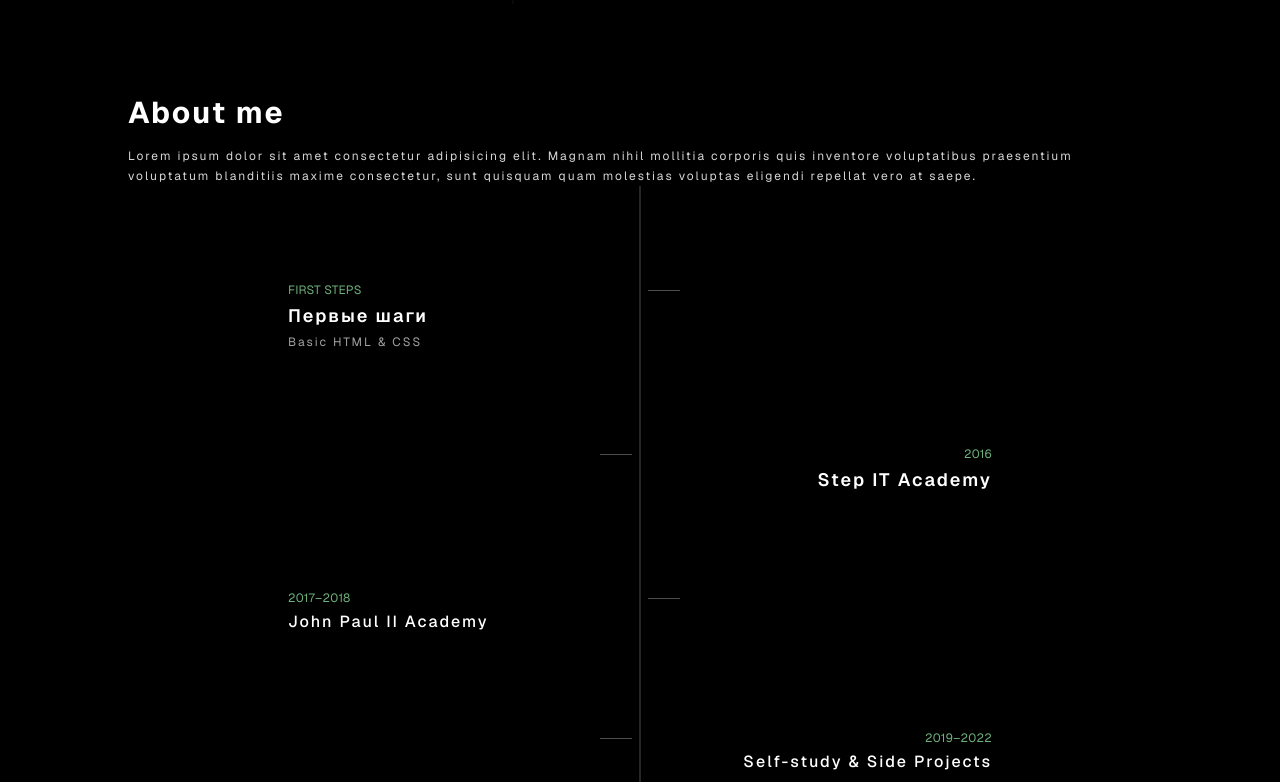
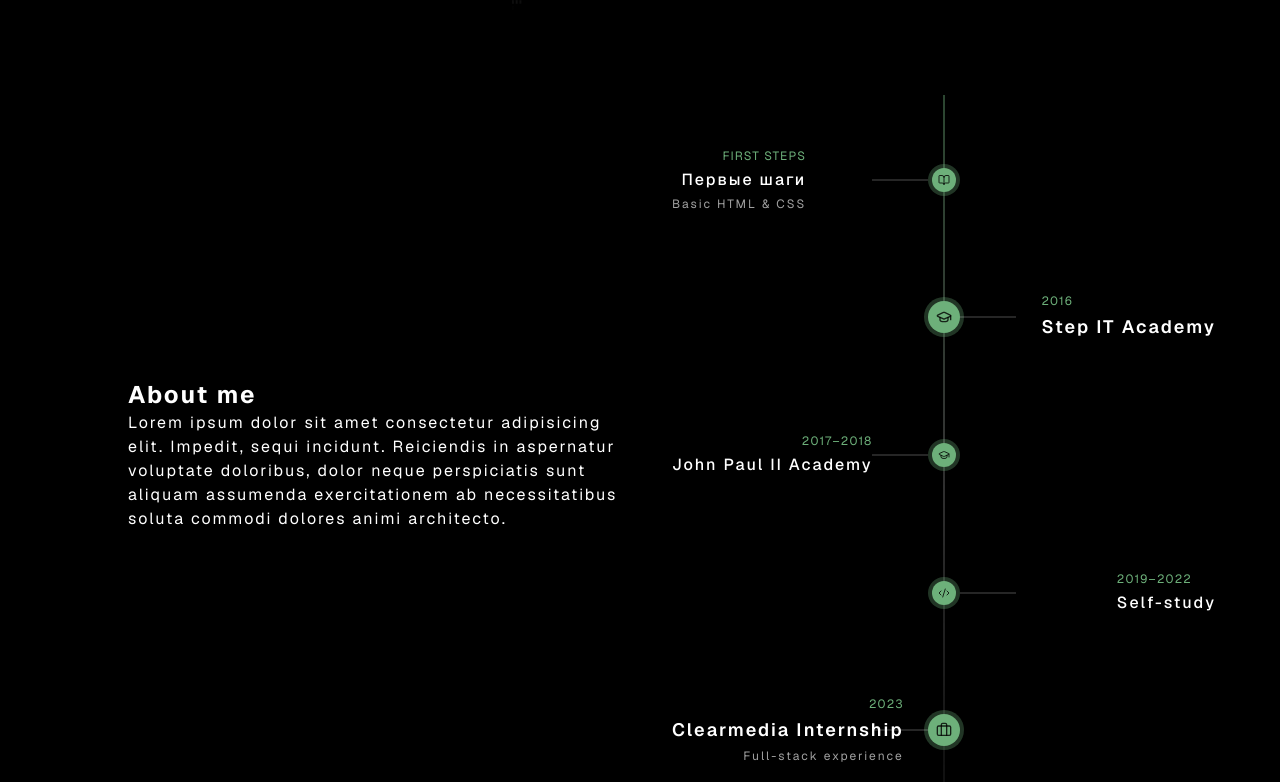
Before and after one commit to m1rageLA/portfolio, a Next.js app: page / in a window 1280 px wide. Shown: the part 798-1580 px from the top of the page. Built offline with nearby package versions, Linux system fonts and the light colour scheme.

Commit message:
Fix timeline visibility & create AboutSection component

```diff
--- a/package.json
+++ b/package.json
@@ -10,6 +10,7 @@
   },
   "dependencies": {
     "framer-motion": "^12.18.1",
+    "lucide-react": "^0.517.0",
     "next": "15.3.3",
     "react": "^19.0.0",
     "react-dom": "^19.0.0",
--- a/src/app/page.tsx
+++ b/src/app/page.tsx
@@ -4,7 +4,8 @@ import Footer from "@/components/Footer";
 import AsciiBackground from "@/components/AsciiBackground";
 import HeroSection from "@/components/HeroSection";
 import RoadmapTimeline from "@/components/RoadmapTimeline";
-
+import { Briefcase, User, Mail } from "lucide-react";
+import AboutSection from "@/components/AboutSection";
 
 export default function Home() {
   return (
@@ -22,28 +23,24 @@ export default function Home() {
           </div>
         </section>
 
-        {/* <div className="h-30 w-full bg-gradient-to-b from-black to-[#111114]" /> */}
+        <section className="w-full h-screen bg-[#000] text-white">
+          <div className="px-[10%] py-10 grid grid-cols-1 md:grid-cols-2 gap-8 h-full">
 
-        <section className="w-full h-screen bg-[#000000] text-black">
-          <div className="px-[10%] py-10">
-            <div >
-              <h2 className="text-3xl font-bold mb-4 text-header">About me</h2>
-              <p className="text-xs text-li leading-relaxed">
-                Lorem ipsum dolor sit amet consectetur adipisicing elit. Magnam
-                nihil mollitia corporis quis inventore voluptatibus praesentium
-                voluptatum blanditiis maxime consectetur, sunt quisquam quam
-                molestias voluptas eligendi repellat vero at saepe.
-              </p>
+            {/* Left column: About me */}
+            <div className="flex flex-col justify-center">
+              <AboutSection />
             </div>
-               <RoadmapTimeline />
+
+            {/* Right column: Timeline */}
+            <div className="flex items-center justify-center">
+              <div className="w-full h-full">
+                <RoadmapTimeline />
+              </div>
+            </div>
+
           </div>
         </section>
 
-        <section className="w-full h-screen bg-[#000000] text-black">
-          <div className="px-[10%] py-10">
-
-          </div>
-        </section>
       </main>
 
       <footer className="px-[10%]">
--- /dev/null
+++ b/src/components/AboutSection.tsx
@@ -0,0 +1,14 @@
+import React from 'react'
+
+export default function AboutSection() {
+    return (
+        <div>
+            <h2 className='text-2xl font-bold'>About me</h2>
+            <p>Lorem ipsum dolor sit amet consectetur adipisicing elit. Impedit,
+                sequi incidunt. Reiciendis in aspernatur voluptate doloribus,
+                dolor neque perspiciatis sunt aliquam assumenda exercitationem
+                ab necessitatibus soluta commodi dolores animi architecto.
+            </p>
+        </div>
+    )
+}
--- a/src/components/RoadmapTimeline.tsx
+++ b/src/components/RoadmapTimeline.tsx
@@ -3,55 +3,66 @@
 import { motion, useAnimation, Variants } from "framer-motion";
 import { useInView } from "react-intersection-observer";
 import { useEffect } from "react";
+import {
+  LucideIcon,
+  BookOpen,
+  GraduationCap,
+  Code2,
+  Briefcase,
+} from "lucide-react";
 
+/*********************************
+ * Data types & roadmap data
+ *********************************/
 interface Milestone {
   id: string;
-    side: "left" | "right";
-    label: string;          // small caption (e.g. "1st Step" or "Frontend branch")
-    title: string;          // main text
-    sub?: string;           // optional sub-text
-    big?: boolean;          // big node == major stage
+  label: string;
+  title: string;
+  sub?: string;
+  icon: LucideIcon;
+  big?: boolean;
 }
 
 const milestones: Milestone[] = [
   {
     id: "start",
-        side: "right",
     label: "First steps",
     title: "Первые шаги",
     sub: "Basic HTML & CSS",
-        big: true,
+    icon: BookOpen,
   },
   {
     id: "step-it",
-        side: "left",
     label: "2016",
     title: "Step IT Academy",
+    icon: GraduationCap,
     big: true,
   },
   {
     id: "john-paul",
-        side: "right",
     label: "2017–2018",
     title: "John Paul II Academy",
+    icon: GraduationCap,
   },
   {
     id: "self-study",
-        side: "left",
     label: "2019–2022",
-        title: "Self-study & Side Projects",
+    title: "Self-study",
+    icon: Code2,
   },
   {
     id: "clearmedia",
-        side: "right",
     label: "2023",
     title: "Clearmedia Internship",
     sub: "Full-stack experience",
+    icon: Briefcase,
     big: true,
   },
 ];
 
-// animation variants
+/*********************************
+ * Animation variants
+ *********************************/
 const lineVariants: Variants = {
   hidden: { scaleY: 0 },
   visible: {
@@ -69,8 +80,10 @@ const nodeVariants: Variants = {
   }),
 };
 
-export default function RoadmapTimeline() {
-    // trigger animation when component in viewport (once)
+/*********************************
+ * Component
+ *********************************/
+export default function ProgrammerRoadmap() {
   const controls = useAnimation();
   const [ref, inView] = useInView({ triggerOnce: true, rootMargin: "-20%" });
 
@@ -81,63 +94,63 @@ export default function RoadmapTimeline() {
   return (
     <section
       ref={ref}
-            className="relative mx-auto w-[60vw] py-24 text-white font-sans select-none"
+      style={{ minHeight: "70vh" }}
+      className="relative w-full h-full sm:w-[45vw] px-4 sm:py-4 select-none font-sans"
+      aria-label="Roadmap timeline"
     >
-            {/* central vertical line */}
+      {/* Central vertical line */}
       <motion.span
-                className="absolute left-1/2 -translate-x-1/2 top-0 h-full w-px bg-white/30"
+        className="pointer-events-none absolute left-1/2 top-0 -translate-x-1/2 h-full w-px bg-gradient-to-b from-console-green/80 via-white/40 to-white/10"
         variants={lineVariants}
         initial="hidden"
         animate={controls}
       />
 
-            {/* milestones */}
-            <ul className="space-y-24">
-                {milestones.map((m, i) => (
+      {/* Timeline items evenly distributed by CSS-grid */}
+      <ul
+        className="grid h-full"
+        style={{ gridTemplateRows: `repeat(${milestones.length},1fr)` }}
+      >
+        {milestones.map((m, i) => {
+          const Icon = m.icon;
+          const isLeft = i % 2 === 0;
+          return (
             <motion.li
               key={m.id}
               custom={i}
               variants={nodeVariants}
               initial="hidden"
               animate={controls}
-                        className="relative flex items-start"
+              className="group relative flex items-center h-full"
             >
-                        {/* connector line from node to text */}
+              {/* Node */}
               <span
-                            className={`absolute top-2 ${
-                                /* horizontal line */
-                                m.side === "left" ? "right-1/2 mr-2" : "left-1/2 ml-2"
-                                } h-px w-8 bg-white/30`}
+                className={`absolute left-1/2 top-1/2 -translate-x-1/2 -translate-y-1/2 flex items-center justify-center rounded-full bg-console-green shadow-lg ring-4 ring-console-green/30 transition-transform duration-200 group-hover:scale-110 ${m.big ? "w-8 h-8" : "w-6 h-6"}`}
+              >
+                <Icon
+                  className={`${m.big ? "h-4 w-4" : "h-3 w-3"} text-black/80`}
+                  aria-hidden="true"
+                />
+              </span>
+
+              {/* Horizontal connector (desktop) */}
+              <span
+                className={`hidden md:block absolute h-px w-14 bg-white/30 top-1/2 -translate-y-1/2 ${isLeft ? "right-1/2 mr-4" : "left-1/2 ml-4"}`}
               />
 
-                        {/* node */}
-                        <span
-                            className={`absolute left-1/2 -translate-x-1/2 w-${m.big ? "4" : "3"
-                                } h-${m.big ? "4" : "3"} rounded-full bg-white ${m.big ? "shadow-md" : ""}`}
-                        ></span>
-
-                        {/* content */}
+              {/* Text block */}
               <div
-                            className={`max-w-[18rem] ${m.side === "left" ? "ml-auto pr-8 text-right" : "pl-8"
-                                }`}
+                className={`relative max-w-md md:max-w-sm ${isLeft ? "mr-auto text-right pr-8 md:pr-16" : "ml-auto text-left pl-8 md:pl-16"}`}
               >
-                            {m.label && (
-                                <p className="text-xs uppercase tracking-wide text-console-green mb-1">
+                <p className="mb-1 text-xs uppercase tracking-widest text-console-green">
                   {m.label}
                 </p>
-                            )}
-                            <h3
-                                className={`${m.big ? "text-lg font-semibold" : "text-base font-medium"
-                                    }`}
-                            >
-                                {m.title}
-                            </h3>
-                            {m.sub && (
-                                <p className="text-xs text-neutral-400 mt-1">{m.sub}</p>
-                            )}
+                <h3 className={`${m.big ? "text-lg font-semibold" : "text-base font-medium"} text-white drop-shadow-sm`}> {m.title}</h3>
+                {m.sub && <p className="mt-1 text-xs text-neutral-400">{m.sub}</p>}
               </div>
             </motion.li>
-                ))}
+          );
+        })}
       </ul>
     </section>
   );
```
Also changed, not shown: 1 other file (tests, documents, lock files or other folders). Lines whose indentation alone changed are shown as unchanged.
